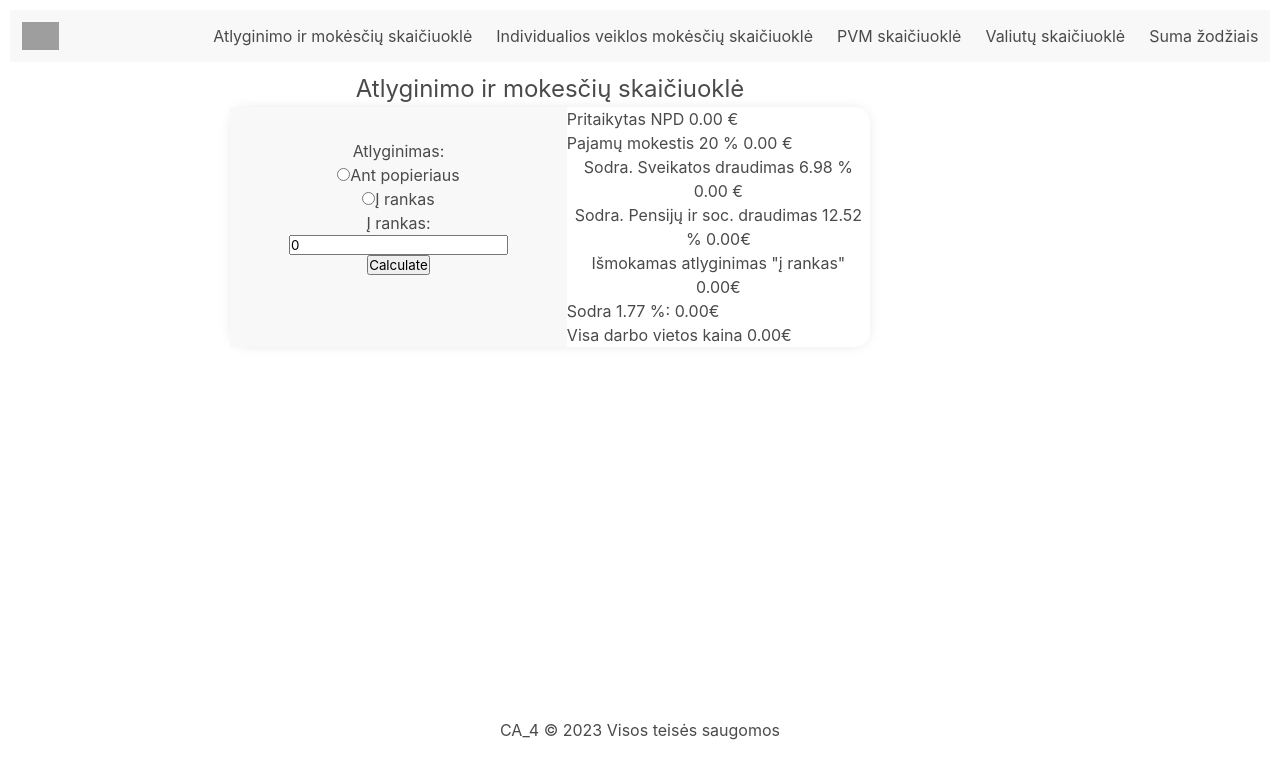
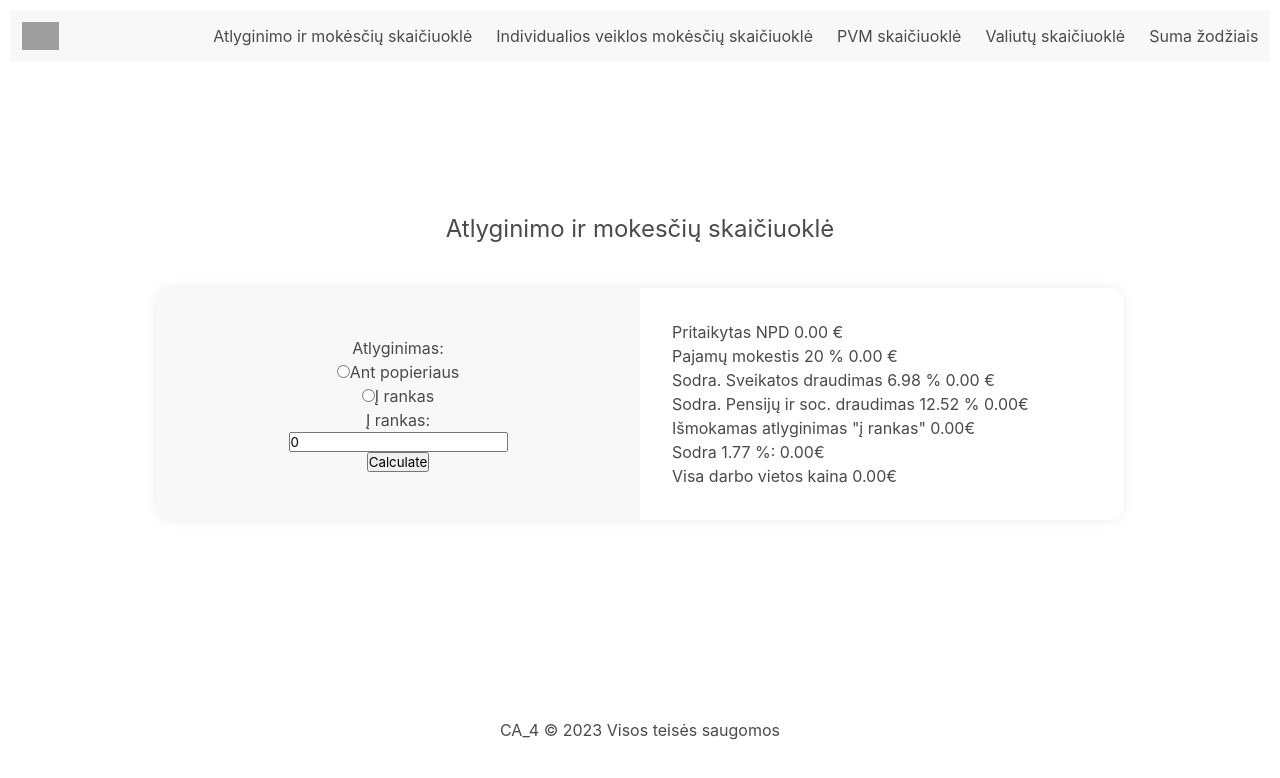
Before and after one commit to rekodev/react-team-task, a React (Vite) app: page /atlyginimu-ir-mokesciu-skaiciuokle in a window 1280 px wide. Shown: the top 778 px of the page. Built offline with nearby package versions, Linux system fonts and the light colour scheme; grey boxes are pictures that could not be loaded.

Commit message:
small changes

```diff
--- a/src/pages/AtlyginimoIrMokesciuSkaiciuokle/AtlyginimoIrMokesciuSkaiciuokle.tsx
+++ b/src/pages/AtlyginimoIrMokesciuSkaiciuokle/AtlyginimoIrMokesciuSkaiciuokle.tsx
@@ -70,7 +70,7 @@ const AtlyginimoIrMokesciuSkaiciuokle = () => {
       <StyledSectionContainer>
         <h1>Atlyginimo ir mokesčių skaičiuoklė</h1>
         <StyledBox>
-          <StyledBoxLeft>
+          <StyledBoxLeft className='box-left'>
             <FormWrapper onSubmit={handleSubmit}>
               <label htmlFor='grossSalary'>Atlyginimas:</label>
               <label>
@@ -116,7 +116,7 @@ const AtlyginimoIrMokesciuSkaiciuokle = () => {
               <button type='submit'>Calculate</button>
             </FormWrapper>
           </StyledBoxLeft>
-          <StyledBoxRight>
+          <StyledBoxRight className='box-right'>
             <ResultWrapper>
               <p>Pritaikytas NPD {result.npd.toFixed(2)} €</p>
               <p>Pajamų mokestis 20 % {result.incomeTax.toFixed(2)} €</p>
--- a/src/pages/AtlyginimoIrMokesciuSkaiciuokle/style.ts
+++ b/src/pages/AtlyginimoIrMokesciuSkaiciuokle/style.ts
@@ -1,39 +1,86 @@
 import styled from 'styled-components';
+import { BREAKPOINTS } from '../../types/breakpoints';
+interface IStyledBox {
+  column?: boolean;
+}
 
 export const StyledAtlyginimoMokesciuSkaiciuokle = styled.section`
   display: flex;
   justify-content: center;
   align-items: start;
-  max-width: 1100px;
 
-  input {
-    &::placeholder {
-      color: #000;
-    }
+  .box-right {
+    align-items: initial;
+    gap: 1.2rem;
+  }
+
+  .box-left {
+    align-items: initial;
+  }
+
+  .control {
+    align-items: flex-start;
+    padding-left: 0;
   }
 `;
 
 export const StyledSectionContainer = styled.div`
-  text-align: center;
+  width: 100%;
+  height: 100%;
+  max-width: 1000px;
+  display: flex;
+  flex-direction: column;
+  align-items: center;
+  justify-content: center;
+  gap: 2.5625rem;
+  padding: 1rem;
 `;
 
-export const StyledBox = styled.div`
+export const StyledBox = styled.div<IStyledBox>`
+  width: 100%;
   display: flex;
+  flex-direction: ${(props) => (props.column ? 'column' : 'row')};
   box-shadow: 0 0 15px -5px lightgray;
   border-radius: 15px;
 `;
 
-export const StyledBoxRight = styled.div`
-  width: 100%;
-  display: flex;
-`;
-
-export const StyledBoxLeft = styled.div`
-  background-color: rgb(248, 248, 248);
-  width: 100%;
+export const StyledBoxLeft = styled.div<IStyledBox>`
+  height: ${(props) => (props.column ? '50%' : '100%')};
+  width: ${(props) => (props.column ? '100%' : '50%')};
   padding: 2rem;
   display: flex;
   flex-direction: column;
+  justify-content: center;
+  align-items: center;
+  gap: 2rem;
+
+  background-color: #f8f8f8;
+  border-radius: ${(props) =>
+    props.column ? '15px 15px 0 0' : '15px 0 0 15px'};
+
+  @media screen and (max-width: ${BREAKPOINTS.LargeMobile}) {
+    width: 100%;
+    border-radius: 15px 15px 0 0;
+  }
+`;
+
+export const StyledBoxRight = styled.div<IStyledBox>`
+  height: ${(props) => (props.column ? '50%' : '100%')};
+  width: ${(props) => (props.column ? '100%' : '50%')};
+  padding: 2rem;
+  display: flex;
+  flex-direction: column;
+  justify-content: center;
+  align-items: center;
+  gap: 2rem;
+
+  border-radius: ${(props) =>
+    props.column ? '15px 15px 0 0' : '0 15px 15px 0'};
+
+  @media screen and (max-width: ${BREAKPOINTS.LargeMobile}) {
+    width: 100%;
+    border-radius: 0 0 15px 15px;
+  }
 `;
 
 export const FormWrapper = styled.form`
@@ -46,6 +93,11 @@ export const FormWrapper = styled.form`
 export const ResultWrapper = styled.div`
   display: flex;
   flex-direction: column;
-  justify-content: center;
-  align-items: start;
+
+  p {
+    color: #4a4a4a;
+    font-size: 1em;
+    font-weight: 400;
+    line-height: 1.5;
+  }
 `;
```
